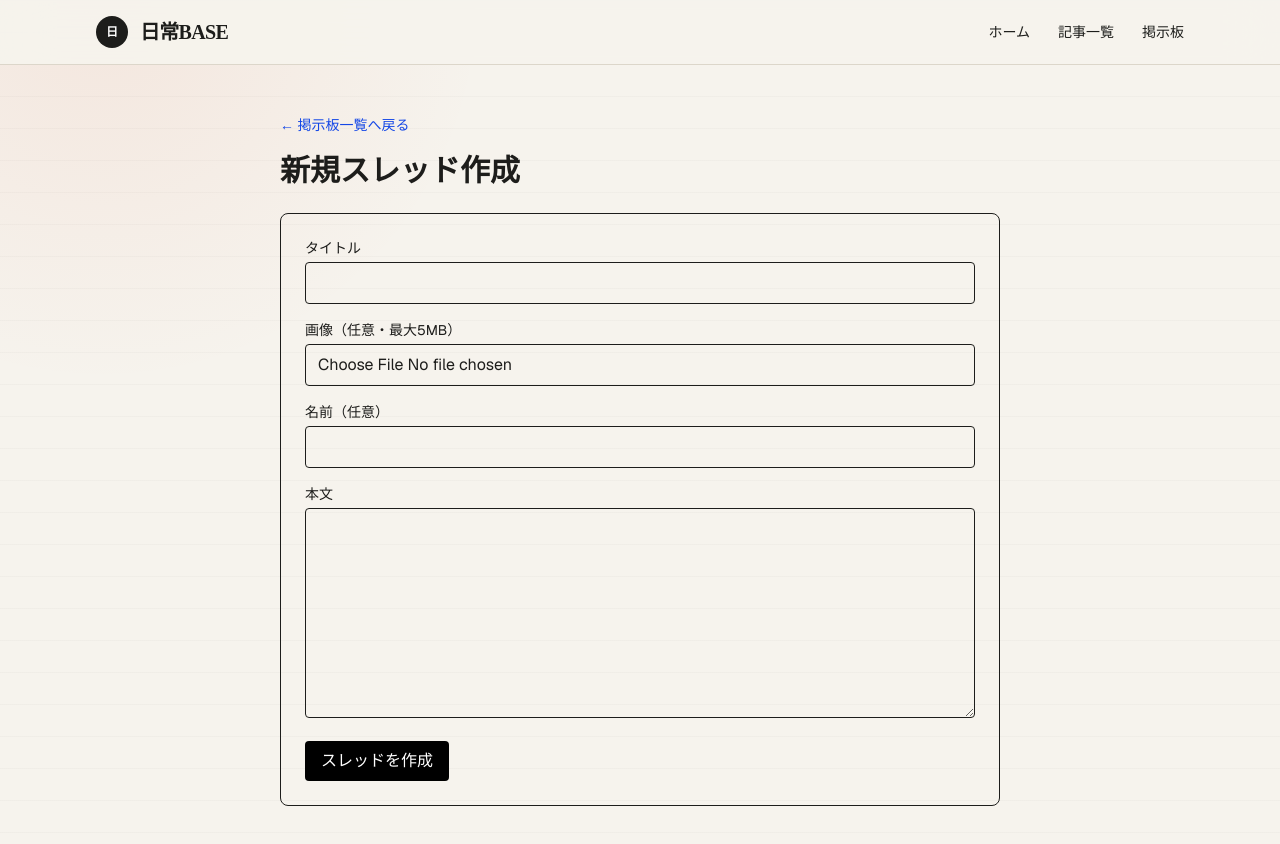
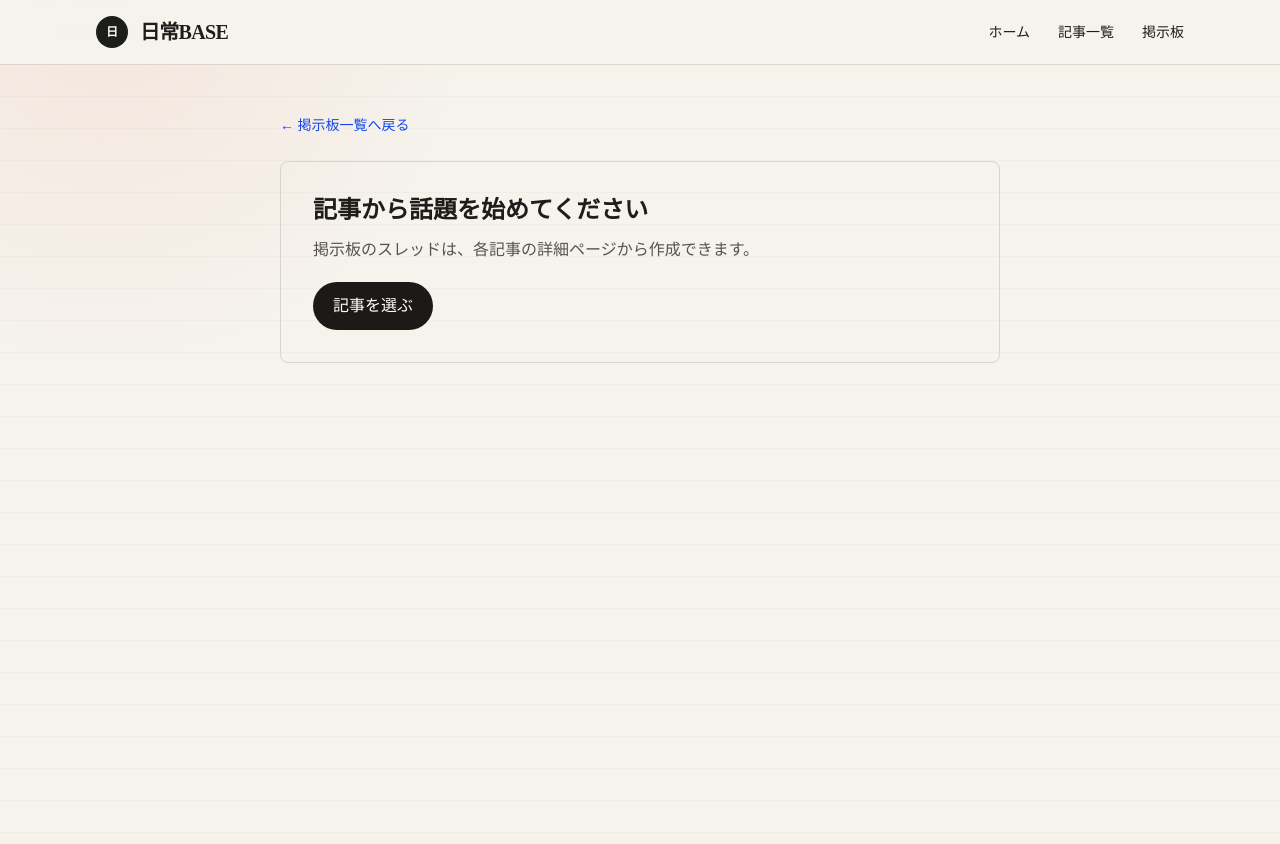
Before and after one commit to turnmeon0119/nichijobase-front, a Next.js app: page /board/new in a window 1280 px wide. Shown: the top 844 px of the page. Built offline with nearby package versions, Linux system fonts and the light colour scheme; no server answers.

Commit message:
Make board discussions article-led

```diff
--- a/src/app/board/new/page.tsx
+++ b/src/app/board/new/page.tsx
@@ -41,7 +41,7 @@ function BoardNewForm() {
 
     try {
       const result = await createBoardThread({
-        article_id: initialArticleId ?? undefined,
+        article_id: initialArticleId!,
         title,
         name,
         body,
@@ -54,6 +54,25 @@ function BoardNewForm() {
     } finally {
       setLoading(false);
     }
+  }
+
+  if (!initialArticleId) {
+    return (
+      <main className="mx-auto min-h-screen max-w-3xl px-6 py-12">
+        <Link href="/board" className="text-sm text-blue-700 hover:underline">
+          ← 掲示板一覧へ戻る
+        </Link>
+        <section className="mt-6 rounded-lg border border-stone-300 p-8">
+          <h1 className="text-2xl font-bold">記事から話題を始めてください</h1>
+          <p className="mt-3 text-stone-600">
+            掲示板のスレッドは、各記事の詳細ページから作成できます。
+          </p>
+          <Link href="/articles" className="mt-5 inline-flex rounded-full bg-stone-900 px-5 py-3 text-white">
+            記事を選ぶ
+          </Link>
+        </section>
+      </main>
+    );
   }
 
   return (
--- a/src/app/board/page.tsx
+++ b/src/app/board/page.tsx
@@ -17,14 +17,13 @@ export default async function BoardPage({ searchParams }: Props) {
 
   return (
     <main className="mx-auto min-h-screen max-w-3xl px-6 py-12">
-      <header className="mb-8 flex items-end justify-between gap-4">
+      <header className="mb-8">
         <div>
           <h1 className="text-3xl font-bold">匿名掲示板</h1>
-          <p className="mt-2 text-sm text-gray-600">誰でもスレッド作成・返信ができます。</p>
+          <p className="mt-2 text-sm text-gray-600">
+            記事を読んだ人が、匿名で感想や別の視点を共有する場所です。
+          </p>
         </div>
-        <Link href="/board/new" className="rounded bg-black px-4 py-2 text-white">
-          新規スレッド
-        </Link>
       </header>
 
       <form action="/board" method="GET" className="mb-5 flex gap-2">
--- a/src/lib/api.ts
+++ b/src/lib/api.ts
@@ -127,14 +127,14 @@ export async function getBoardThreadByArticleSlug(slug: string): Promise<BoardTh
 }
 
 export async function createBoardThread(input: {
-  article_id?: number;
+  article_id: number;
   title: string;
   name?: string;
   body: string;
   image?: File | null;
 }): Promise<{ id: number }> {
   const body = new FormData();
-  if (input.article_id) body.append("article_id", String(input.article_id));
+  body.append("article_id", String(input.article_id));
   body.append("title", input.title);
   body.append("name", input.name ?? "");
   body.append("body", input.body);
```
